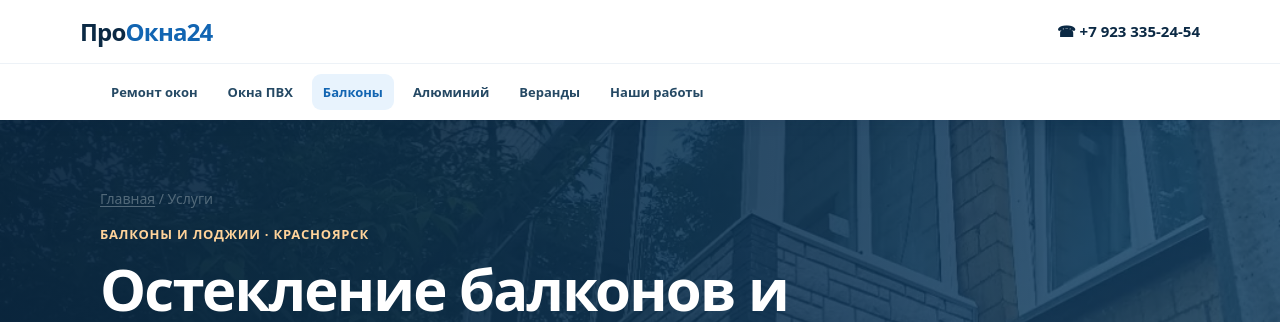
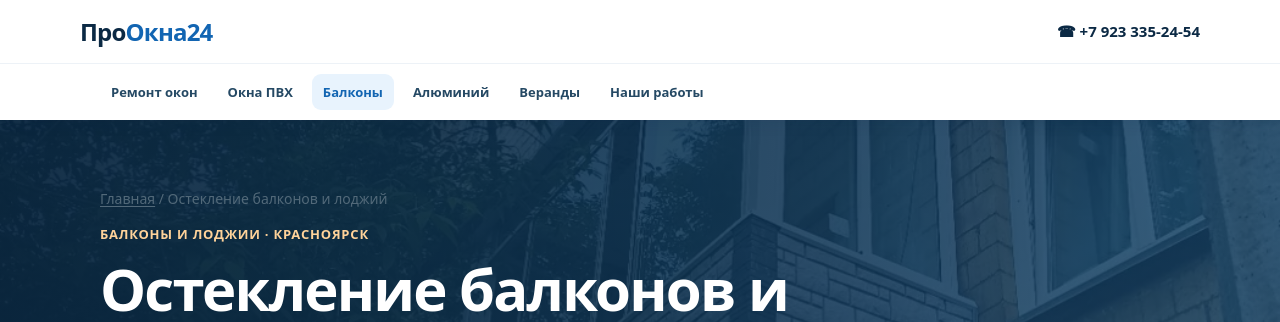
Before and after one commit to alekalek88312-sys/prookna24, a plain HTML site: page balkony.html in a window 1280 px wide. Shown: the top 322 px of the page. Drawn offline with Linux system fonts and the light colour scheme.

Commit message:
Улучшить локальное SEO и структуру страницы balkony.html

```diff
--- a/balkony.html
+++ b/balkony.html
@@ -45,8 +45,8 @@ document.addEventListener("click",function(event){
 },true);
 </script>
 <!-- /Yandex.Metrika counter -->
-</head>
-<body><noscript><div><img src="https://mc.yandex.ru/watch/114624151" style="position:absolute;left:-9999px" alt=""></div></noscript><header><div class="wrap top"><a class="logo" href="index.html">Про<span>Окна24</span></a><a class="phone" href="tel:+79233352454">☎ +7 923 335-24-54</a></div><nav class="navrow" aria-label="Основные разделы"><div class="wrap navbar"><a class="navlink" href="remont-okon.html">Ремонт окон</a><a class="navlink" href="okna-pvh.html">Окна ПВХ</a><a class="navlink" href="balkony.html" aria-current="page">Балконы</a><a class="navlink" href="alyuminievye-konstrukcii.html">Алюминий</a><a class="navlink" href="osteklenie-verand.html">Веранды</a><a class="navlink" href="index.html#works">Наши работы</a></div></nav></header><main><div class="service-hero" style="--hero-image:url('images/balcony-exterior.webp')"><div class="wrap"><div class="breadcrumbs"><a href="index.html">Главная</a> / Услуги</div><div class="eyebrow">Балконы и лоджии · Красноярск</div><h1>Остекление балконов и лоджий в Красноярске</h1><p class="page-intro">Тёплое и холодное остекление, наружная и внутренняя отделка. Подберём вариант под назначение балкона и состояние конструкций.</p><div class="actions"><a class="btn" href="tel:+79233352454">📞 Позвонить мастеру</a><a class="btn secondary" href="index.html#request">Задать вопрос</a></div></div></div>
+<script type="application/ld+json">{"@context":"https://schema.org","@type":"BreadcrumbList","itemListElement":[{"@type":"ListItem","position":1,"name":"Главная","item":"https://alekalek88312-sys.github.io/prookna24/"},{"@type":"ListItem","position":2,"name":"Остекление балконов и лоджий","item":"https://alekalek88312-sys.github.io/prookna24/balkony.html"}]}</script></head>
+<body><noscript><div><img src="https://mc.yandex.ru/watch/114624151" style="position:absolute;left:-9999px" alt=""></div></noscript><header><div class="wrap top"><a class="logo" href="index.html">Про<span>Окна24</span></a><a class="phone" href="tel:+79233352454">☎ +7 923 335-24-54</a></div><nav class="navrow" aria-label="Основные разделы"><div class="wrap navbar"><a class="navlink" href="remont-okon.html">Ремонт окон</a><a class="navlink" href="okna-pvh.html">Окна ПВХ</a><a class="navlink" href="balkony.html" aria-current="page">Балконы</a><a class="navlink" href="alyuminievye-konstrukcii.html">Алюминий</a><a class="navlink" href="osteklenie-verand.html">Веранды</a><a class="navlink" href="index.html#works">Наши работы</a></div></nav></header><main><div class="service-hero" style="--hero-image:url('images/balcony-exterior.webp')"><div class="wrap"><div class="breadcrumbs"><a href="index.html">Главная</a> / Остекление балконов и лоджий</div><div class="eyebrow">Балконы и лоджии · Красноярск</div><h1>Остекление балконов и лоджий в Красноярске</h1><p class="page-intro">Тёплое и холодное остекление, наружная и внутренняя отделка. Подберём вариант под назначение балкона и состояние конструкций.</p><div class="actions"><a class="btn" href="tel:+79233352454">📞 Позвонить мастеру</a><a class="btn secondary" href="index.html#request">Задать вопрос</a></div></div></div>
 <section><div class="wrap"><div class="service-grid"><article><h2>Что входит в услугу</h2><ul class="bulletlist"><li>Тёплое остекление с окнами ПВХ</li><li>Холодное остекление алюминиевым профилем</li><li>Панорамное остекление по согласованию проекта</li><li>Демонтаж старого остекления</li><li>Наружная и внутренняя отделка балконов и лоджий</li></ul></article><aside class="tile"><h2>Стоимость и выезд</h2><p>Стоимость зависит от размеров балкона, выбранного профиля, типа остекления и отделочных работ. Расчёт — после уточнения параметров.</p><p class="note">Работаем с выездом по Красноярску. Выезд в пригород — по согласованию.</p><div class="actions"><a class="btn blue" href="tel:+79233352454">Уточнить стоимость</a></div></aside></div></div></section>
 <section class="bg"><div class="wrap"><h2>Как заказать</h2><p class="muted">Согласуем работы до начала выполнения заказа.</p><div class="grid"><article class="tile"><h3>1. Пришлите фото балкона или опишите его размеры.</h3></article><article class="tile"><h3>2. Обсудим тип остекления и необходимость дополнительных работ.</h3></article><article class="tile"><h3>3. Согласуем замер, смету и сроки выполнения.</h3></article></div></div></section>
 <section><div class="wrap"><h2>Примеры выполненных работ</h2><p class="muted">Реальные фотографии из портфолио «ПроОкна24».</p><div class="gallery-3"><figure><a href="images/balcony-exterior.webp" target="_blank" rel="noopener"><img src="images/balcony-exterior.webp" alt="Балкон с наружной облицовкой — работа ПроОкна24" loading="lazy" width="540" height="360"></a><figcaption>Балкон с наружной облицовкой</figcaption></figure><figure><a href="images/balcony-interior-2.webp" target="_blank" rel="noopener"><img src="images/balcony-interior-2.webp" alt="Балкон изнутри — работа ПроОкна24" loading="lazy" width="540" height="360"></a><figcaption>Балкон изнутри</figcaption></figure><figure><a href="images/balcony-white.webp" target="_blank" rel="noopener"><img src="images/balcony-white.webp" alt="Белое остекление балкона — работа ПроОкна24" loading="lazy" width="540" height="360"></a><figcaption>Белое остекление балкона</figcaption></figure></div><div class="actions"><a class="btn blue" href="index.html#works">Смотреть все 13 фотографий</a></div></div></section>
```
